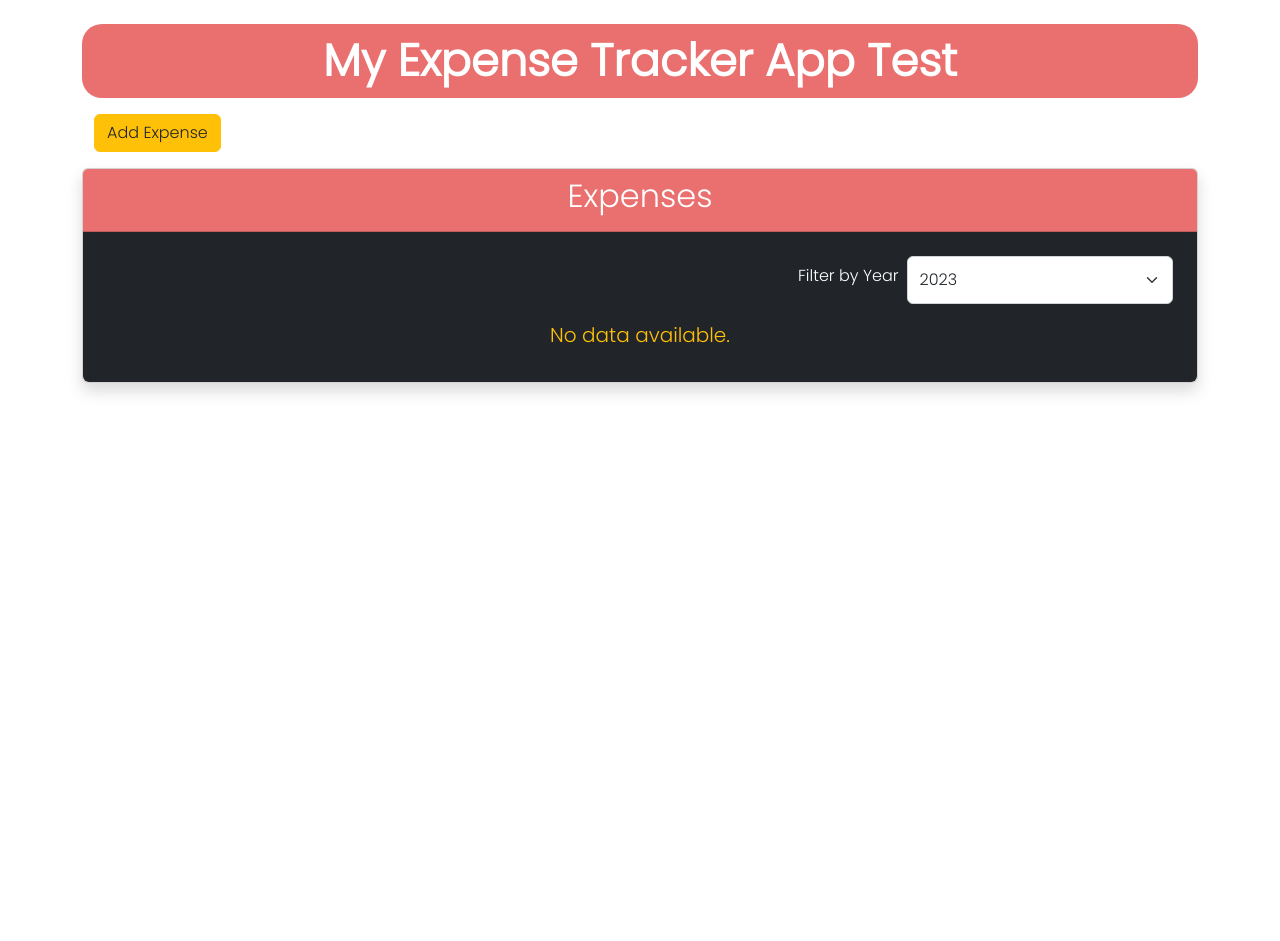
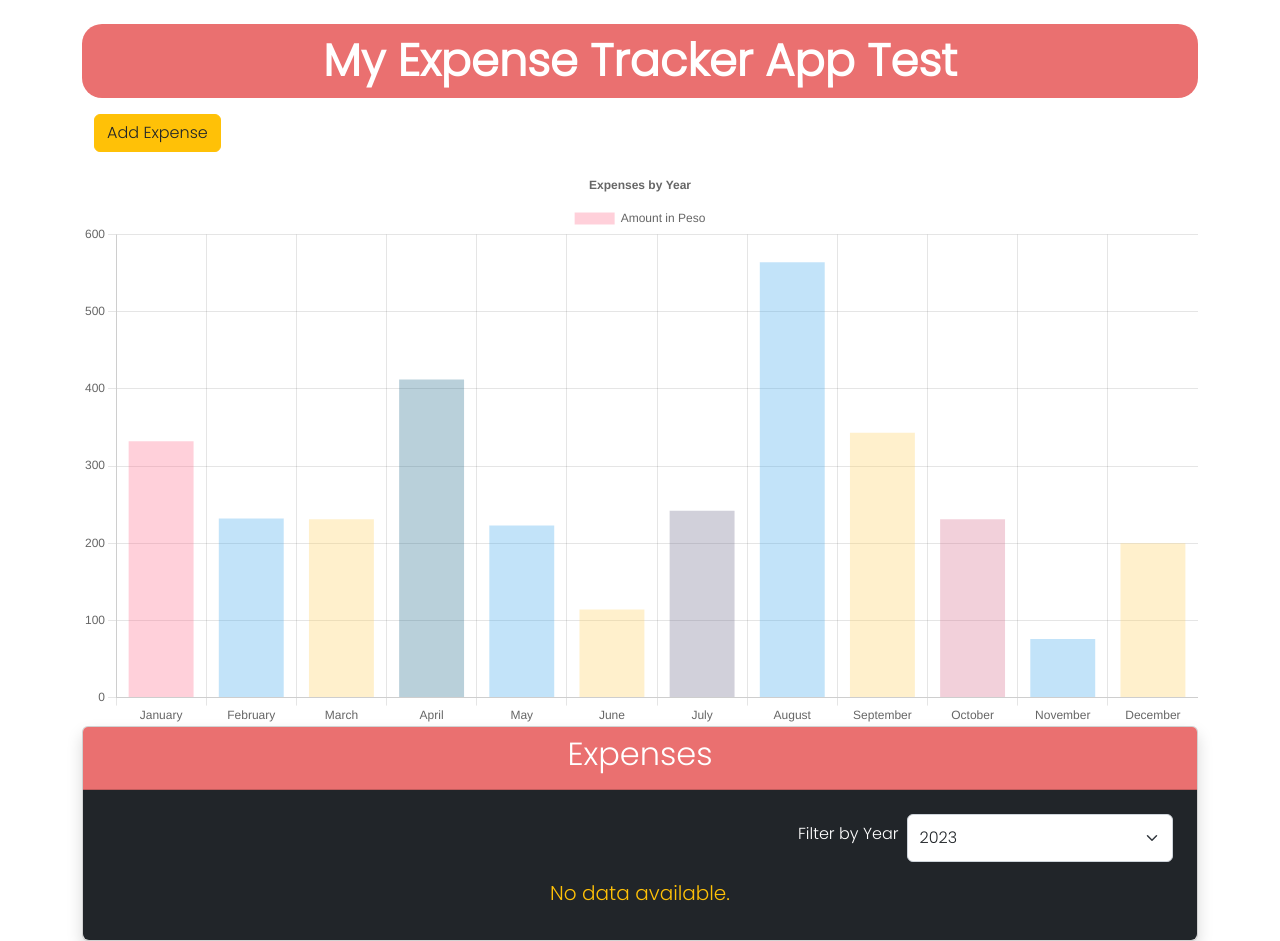
Before and after one commit to agentxyz999/expense-tracker-app, a React (Create React App) app: page / in a window 1280 px wide. Before the commit the page ends 800 px from the top, so only its background shows below. Built offline with nearby package versions, Linux system fonts and the light colour scheme.

Commit message:
Add chartJS again

```diff
--- a/src/App.js
+++ b/src/App.js
@@ -1,7 +1,7 @@
 import React, { useState, useEffect } from "react";
 import ExpenseItemList from "./components/Expenses/ExpenseItemList";
 import NewExpense from "./components/NewExpense/NewExpense";
-// import Chart from "./components/Chart/Chart";
+import Chart from "./components/Chart/Chart";
 
 const App = () => {
   //this will get the expenses from browser's local storage OR initial to an empty array
@@ -44,7 +44,7 @@ const App = () => {
     <div className="container">
       <h1 className="text-center mt-4">My Expense Tracker App Test</h1>
       <NewExpense onAddExpense={addExpenseHandler} />
-      {/* <Chart /> */}
+      <Chart />
       <ExpenseItemList
         expenses={expenses}
         deleteExpense={deleteExpenseHandler}
--- /dev/null
+++ b/src/components/Chart/Chart.jsx
@@ -0,0 +1,90 @@
+import React from "react";
+import {
+  Chart as ChartJS,
+  CategoryScale,
+  LinearScale,
+  BarElement,
+  Title,
+  Tooltip,
+  Legend,
+} from "chart.js";
+import { Bar } from "react-chartjs-2";
+
+ChartJS.register(
+  CategoryScale,
+  LinearScale,
+  BarElement,
+  Title,
+  Tooltip,
+  Legend
+);
+const Chart = () => {
+  const options = {
+    responsive: true,
+    plugins: {
+      legend: {
+        position: "top",
+      },
+      title: {
+        display: true,
+        text: "Expenses by Year",
+      },
+    },
+  };
+
+  const labels = [
+    "January",
+    "February",
+    "March",
+    "April",
+    "May",
+    "June",
+    "July",
+    "August",
+    "September",
+    "October",
+    "November",
+    "December",
+  ];
+
+  const data = {
+    labels,
+    datasets: [
+      {
+        label: "Amount in Peso",
+        data: [332, 232, 231, 412, 223, 114, 242, 564, 343, 231, 76, 200],
+        backgroundColor: [
+          "rgba(255, 99, 132, 0.3)",
+          "rgba(54, 162, 235, 0.3)",
+          "rgba(255, 206, 86, 0.3)",
+          "rgba(25, 99, 132, 0.3)",
+          "rgba(54, 162, 235, 0.3)",
+          "rgba(255, 206, 86, 0.3)",
+          "rgba(105, 99, 132, 0.3)",
+          "rgba(54, 162, 235, 0.3)",
+          "rgba(255, 206, 86, 0.3)",
+          "rgba(212, 99, 132, 0.3)",
+          "rgba(54, 162, 235, 0.3)",
+          "rgba(255, 206, 86, 0.3)",
+        ],
+        borderColor: [
+          "rgba(255, 99, 132, 1)",
+          "rgba(54, 162, 235, 1)",
+          "rgba(255, 206, 86, 1)",
+          "rgba(255, 99, 132, 1)",
+          "rgba(54, 162, 235, 1)",
+          "rgba(255, 206, 86, 1)",
+          "rgba(255, 99, 132, 1)",
+          "rgba(54, 162, 235, 1)",
+          "rgba(255, 206, 86, 1)",
+          "rgba(255, 99, 132, 1)",
+          "rgba(54, 162, 235, 1)",
+          "rgba(255, 206, 86, 1)",
+        ],
+      },
+    ],
+  };
+  return <Bar options={options} data={data} />;
+};
+
+export default Chart;
```
